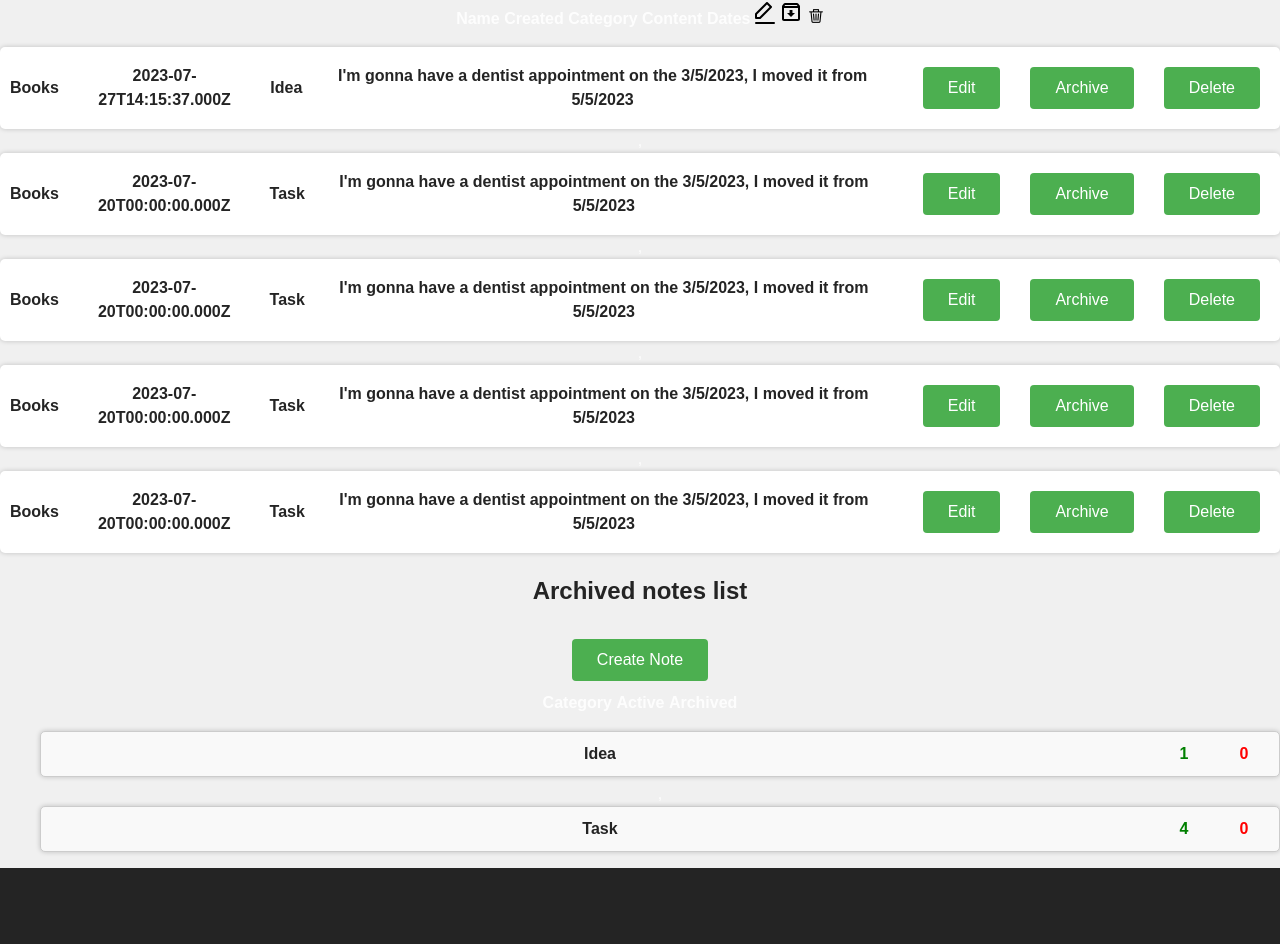
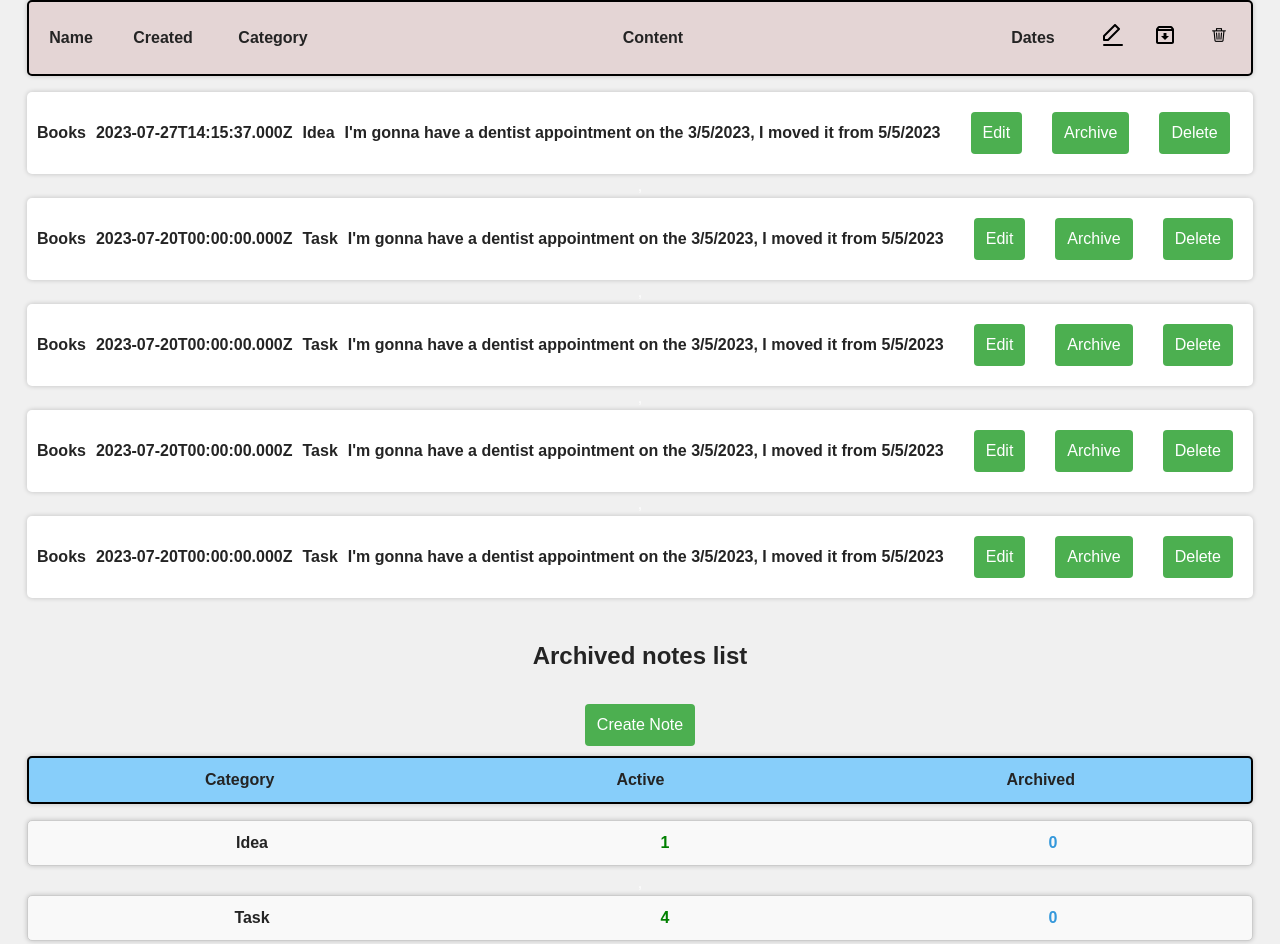
Before and after one commit to AntonLovkin/task-list-js, a website built with Vite: page index.html in a window 1280 px wide. Before the commit the page ends 868 px from the top, so only its background shows below. Built offline with nearby package versions, Linux system fonts and the light colour scheme.

Commit message:
styled notes and heders

```diff
--- a/style.css
+++ b/style.css
@@ -15,6 +15,7 @@
 }
 
 body {
+  position: relative;
   font-family: Arial, sans-serif;
   background-color: #f0f0f0;
   margin: 0;
@@ -27,16 +28,10 @@ body {
 
 h1, h2 {
   color:#242424;
+  margin-top: 40px;
 }
 
-/* Container styles */
-.container {
-  text-align: center;
-}
-
-/* Table-like list styles */
-#notesList {
-  list-style-type: none;
+ul, li {
   padding: 0;
 }
 
@@ -55,11 +50,6 @@ span {
   font-weight: bold;
 }
 
-h1 {
-  color: #333;
-  margin-top: 40px;
-}
-
 p {
   color: #666;
   font-size: 18px;
@@ -67,6 +57,7 @@ p {
 }
 
 form {
+  position: absolute;
   display: flex;
   flex-direction: column;
   align-items: center;
@@ -75,6 +66,21 @@ form {
   padding: 20px;
   border-radius: 10px;
   box-shadow: 0 0 10px rgba(0, 0, 0, 0.1);
+  background: linear-gradient(to right, #f06, #4CAF50);
+  background-size: 200% 100%;
+  animation: gradient-shift 5s infinite;
+}
+
+@keyframes gradient-shift {
+  0% {
+    background-position: 0% 50%;
+  }
+  50% {
+    background-position: 100% 50%;
+  }
+  100% {
+    background-position: 0% 50%;
+  }
 }
 
 label {
@@ -101,7 +107,7 @@ button {
   background-color: #4CAF50;
   color: white;
   border: none;
-  padding: 12px 25px;
+  padding: 12px 12px;
   text-align: center;
   text-decoration: none;
   display: inline-block;
@@ -120,7 +126,7 @@ select {
   appearance: none;
   -webkit-appearance: none;
   -moz-appearance: none;
-  background-image: url('https://cdn.iconscout.com/icon/free/png-256/arrow-down-1767483-1502419.png');
+  background-image: url('./icons/arrow.png');
   background-position: right 10px center;
   background-size: 18px;
   background-repeat: no-repeat;
@@ -143,37 +149,24 @@ button[type="submit"] {
   }
 }
 
-form {
-  background: linear-gradient(to right, #f06, #4CAF50);
-  background-size: 200% 100%;
-  animation: gradient-shift 5s infinite;
+.container {
+  text-align: center;
 }
 
-@keyframes gradient-shift {
-  0% {
-    background-position: 0% 50%;
-  }
-  50% {
-    background-position: 100% 50%;
-  }
-  100% {
-    background-position: 0% 50%;
-  }
+#notesList,
+#archivedNotesList {
+  list-style-type: none;
+  padding: 0;
 }
 
 .note-summary {
   display: flex;
-  justify-content: space-between;
+  justify-content: space-around;
   align-items: center;
   padding: 10px;
   border: 1px solid #ccc;
   background-color: #f9f9f9;
   margin-bottom: 5px;
-}
-
-.category {
-  flex: 1;
-  font-weight: bold;
 }
 
 .active,
@@ -187,5 +180,136 @@ form {
 }
 
 .archived {
-  color: red;
+  color: #3498db;
 }
+
+.table-header{
+  display: flex;
+  align-items: center;
+  /* justify-content: space-between; */
+  gap: 10px;
+  background-color: #e4d5d5;
+  padding: 10px;
+  border: 2px solid black;
+  border-radius: 5px;
+  box-shadow: 0 0 5px rgba(0, 0, 0, 0.2);
+  color: #242424;
+  font-weight: bold;
+}
+
+.name{
+  flex: 1;
+  min-width: 50px;
+}
+
+.created{
+  flex: 1;
+  min-width: 100px;
+}
+
+.category{
+  /* flex: 1; */
+  min-width: 100px;
+}
+.content{
+  flex: 10;
+  min-width: 200px;
+}
+
+.dates{
+  flex: 1;
+  min-width: 100px;
+}
+
+.edit{
+  display: inline-block;
+  padding: 10px;
+  background-color: inherit;
+  color: #ffffff;
+  border: none;
+
+}
+
+li .edit{
+  cursor: pointer;
+  border-radius: 4px;
+  box-shadow: 0 2px 4px rgba(0, 0, 0, 0.1);
+  background-color: #d3db34;
+}
+
+.archive{
+  display: inline-block;
+  padding: 10px;
+  background-color: inherit;
+  color: #ffffff;
+  border: none;
+
+}
+
+li .archive{
+  cursor: pointer;
+  border-radius: 4px;
+  box-shadow: 0 2px 4px rgba(0, 0, 0, 0.1);
+  background-color: #3498db;
+}
+
+.delete{
+  display: inline-block;
+  padding: 14px;
+  background-color: inherit;
+  color: #ffffff;
+  border: none;
+
+}
+
+li .delete{
+  cursor: pointer;
+  border-radius: 4px;
+  box-shadow: 0 2px 4px rgba(0, 0, 0, 0.1);
+  background-color: #d75454;
+}
+
+.archivedNotes li {
+  background-color: #05dde15b;
+}
+
+.summary-header{
+  display: flex;
+  align-items: center;
+  justify-content: space-around;
+  gap: 10px;
+  background-color: #87CEFA;
+  padding: 10px;
+  border: 2px solid black;
+  border-radius: 5px;
+  box-shadow: 0 0 5px rgba(0, 0, 0, 0.2);
+  color: #242424;
+  font-weight: bold;
+}
+
+/* Material Design Colors:
+
+Rosy Brown: #BC8F8F
+Lavender: #E6E6FA
+Light Sky Blue: #87CEFA
+Peach Puff: #FFDAB9
+Pale Green: #98FB98
+Thistle: #D8BFD8
+Gradient Colors:
+
+Gradient from #FF512F to #F09819
+Gradient from #2B5876 to #4E4376
+Gradient from #F9D423 to #FF4E50
+Gradient from #4ECDC4 to #556270
+Vibrant Colors:
+
+Electric Blue: #7DF9FF
+Neon Green: #49FFD0
+Hot Pink: #FF6AB4
+Canary Yellow: #FFEF51
+Dark Mode Colors:
+
+Dark Gray: #333333
+Light Gray: #999999
+Teal: #008080
+Coral: #FF6F61 */
```
